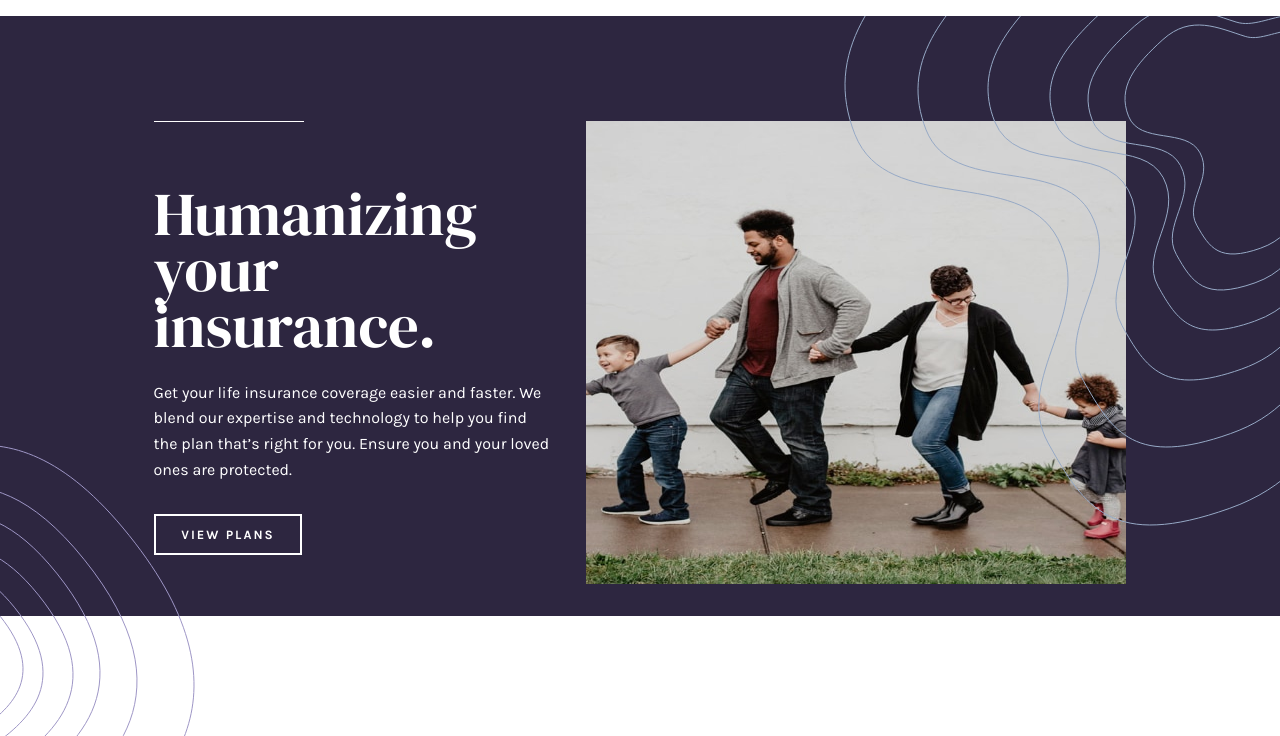
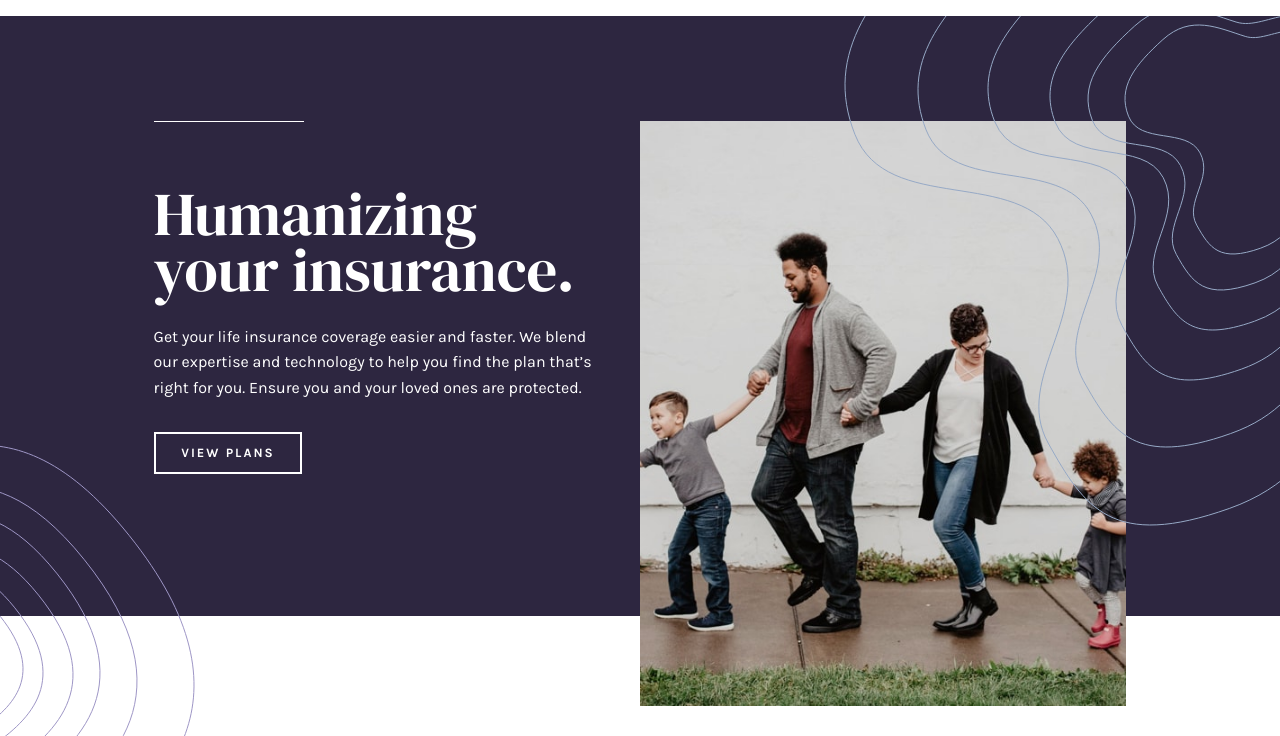
Before and after one commit to GracilianoOG/fem-insure-landing-page, a website built with Vite: page index.html in a window 1280 px wide. Shown: the part 64-800 px from the top of the page. Built offline with nearby package versions, Linux system fonts and the light colour scheme.

Commit message:
Add styles of intro desktop on about us

```diff
--- a/src/styles/components/_about-us.scss
+++ b/src/styles/components/_about-us.scss
@@ -9,6 +9,11 @@
     height: 100%;
     object-fit: cover;
     width: 100%;
+  }
+
+  &__intro-desktop {
+    display: none;
+    height: 100%;
   }
 
   &__content {
@@ -95,6 +100,11 @@
       display: none;
     }
 
+    &__intro-desktop {
+      display: initial;
+      width: min(38vw, 33.75rem);
+    }
+
     &__content {
       --pattern-top: calc(70% + 9px);
       --pattern-before-img: url("../../assets/images/bg-pattern/desktop/bg-pattern-intro-right-desktop.svg");
```
